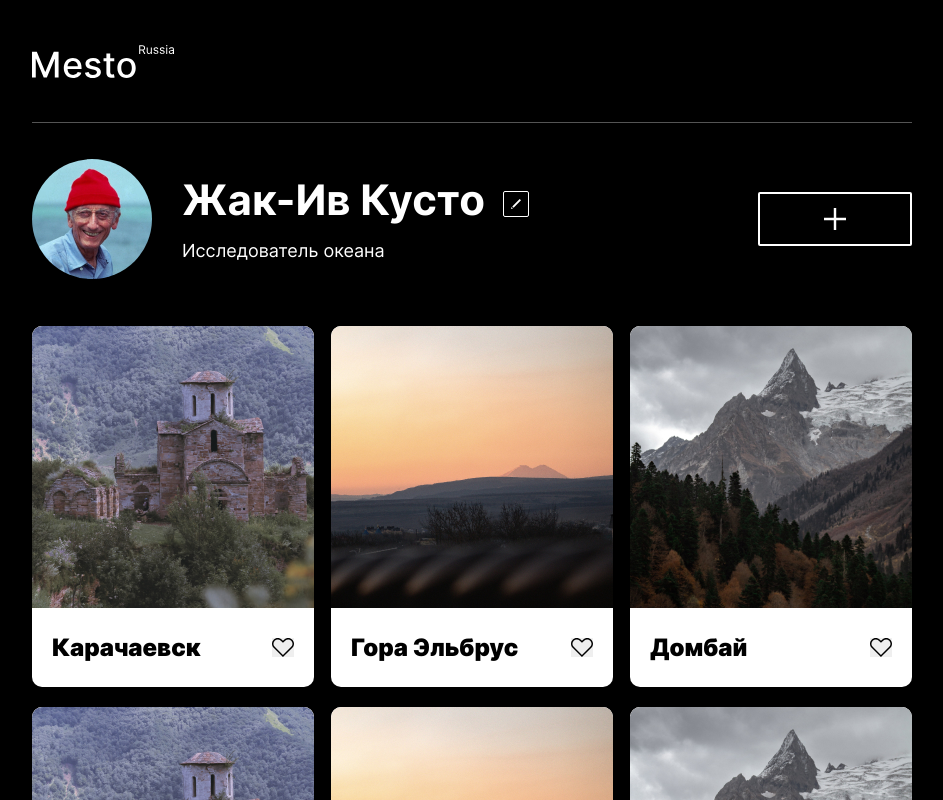
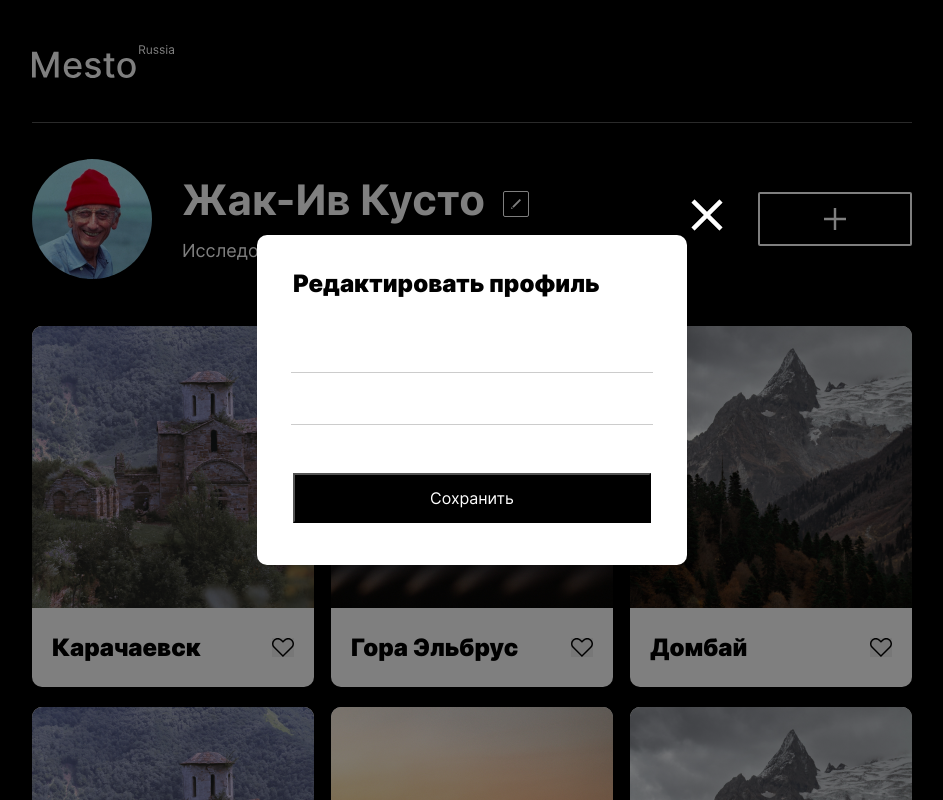
Before and after one commit to vlad330d/mesto, a plain HTML site: page index.html in a window 1280 px wide. Shown: the top 800 px of the page, without its empty margins (168-1111 px from the left). Drawn offline with Linux system fonts and the light colour scheme.

Commit message:
start java

```diff
--- a/Style/index.css
+++ b/Style/index.css
@@ -168,6 +168,74 @@
   color: #545454;
 }
 
+.popup {
+  position: fixed;
+  top: 0;
+  bottom: 0;
+  left: 0;
+  right: 0;
+  background: rgba(0, 0, 0, 0.5);
+  display: flex;
+  justify-content: center;
+  align-items: center;
+}
+
+.popup__container {
+  position: relative;
+  width: 50%;
+  max-width: 430px;
+  height: 330px;
+  background: #FFFFFF;
+  box-shadow: 0px 0px 25px rgba(0, 0, 0, 0.15);
+  border-radius: 10px;
+  display: flex;
+  flex-direction: column;
+}
+
+.popup__title {
+  margin: 34px 0 0 36px;
+  font-weight: 900;
+  font-size: 24px;
+  line-height: 29px;
+}
+
+.popup__name {
+  margin: 54px auto 0;
+  width: 85%;
+  max-width: 358px;
+  border: none;
+  border-bottom: 1px solid rgba(0, 0, 0, 0.2)
+}
+
+.popup__profession {
+  margin: 30px auto 0;
+  width: 85%;
+  max-width: 358px;
+  border: none;
+  border-bottom: 1px solid rgba(0, 0, 0, 0.2)
+}
+
+.popup__save-button {
+  margin: 48px auto 0;
+  background-color: black;
+  color: white;
+  width: 85%;
+  max-width: 358px;
+  height: 50px;
+}
+
+.popup__close-button {
+  position: absolute;
+  top: -40px;
+  right: -40px;
+  background-image: url(../Images/Close\ Icon.svg);
+  width: 40px;
+  height: 40px;
+  background-color: transparent;
+  border: none;
+  transform: rotate(45deg);
+}
+
 @media screen and (max-width: 879px) {
   .header {
     padding: 28px 0 31px 27px;
@@ -219,6 +287,24 @@
   }
 }
 
+@media screen and (max-width: 580px) {
+  .popup__container{
+    width: 90%;
+  }
+
+  .popup__title {
+    margin: 25px auto;
+    font-size: 18px;
+    line-height: 22px;
+  }
+
+  .popup__close-button {
+    right: 0;
+    background-size: 26px;
+    background-repeat: no-repeat;
+  }
+}
+
 @media screen and (max-width: 400px) {
   .header__logo {
     width: 103.74px;
--- a/index.html
+++ b/index.html
@@ -72,7 +72,7 @@
           <h2 class="popup__title">Редактировать профиль</h2>
           <input type="text" class="popup__name">
           <input type="text" class="popup__profession">
-          <button type="submit" class="popup__save-button"></button>
+          <button type="submit" class="popup__save-button">Сохранить</button>
         </form>
       </section>
     </main>
```
Also changed, not shown: Images/Close Icon.svg (added).
